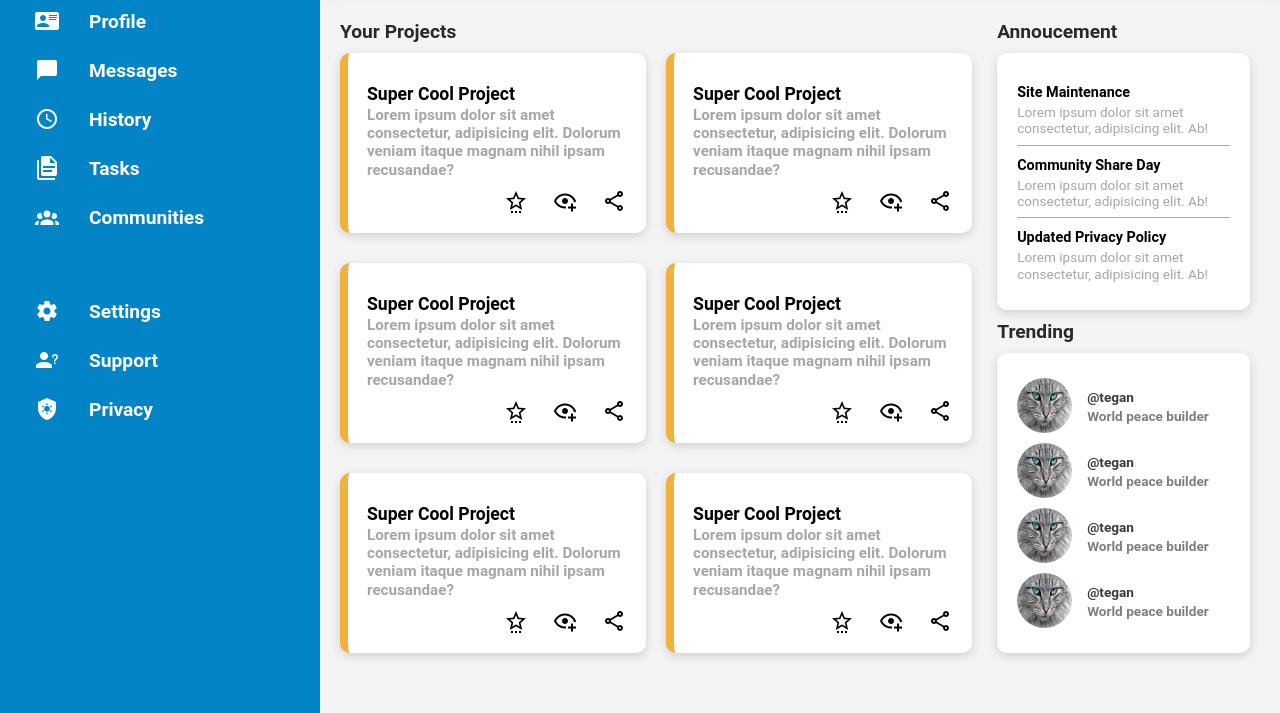
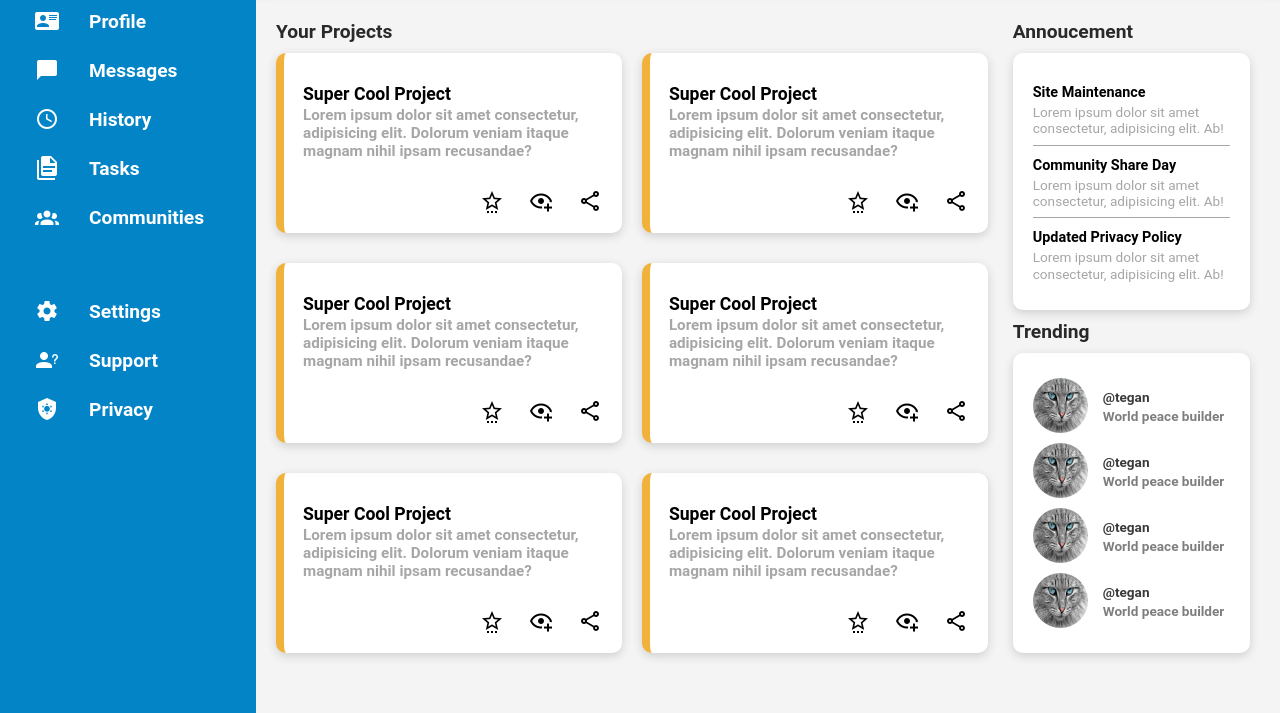
Before and after one commit to Jonathancodeglitch/Admin-Dashboard, a plain HTML site: page index.html in a window 1280 px wide. Shown: the part 155-868 px from the top of the page. Drawn offline with Linux system fonts and the light colour scheme.

Commit message:
Code refactor

```diff
--- a/style.css
+++ b/style.css
@@ -25,7 +25,7 @@ img{
 
 .container{
     display: grid;
-    grid-template-columns: 1fr 3fr;
+    grid-template-columns: 1fr 4fr;
     grid-template-rows: auto 1fr;
     max-width: 1800px;
     width: 100%;
@@ -186,7 +186,7 @@ aside{
 
 main{
     display: grid;
-    grid-template-columns: 2.5fr 1fr;
+    grid-template-columns: 3fr 1fr;
     padding: 30px 30px 60px 20px;
     background-color: #f4f4f5;
     gap: 25px;
@@ -200,7 +200,7 @@ main{
 
 
 /* project */
-.main-header{
+main .main-header{
     font-size: 1.2rem;
     font-weight: 700;
     color: rgb(41, 41, 41);
@@ -209,7 +209,7 @@ main{
 .card-container{
     margin-top: 10px;
     display: grid;
-    grid-template-columns: repeat(2,1fr);
+    grid-template-columns: repeat(auto-fit,minmax(280px,1fr));
     gap:30px 20px;
 }
 
```
